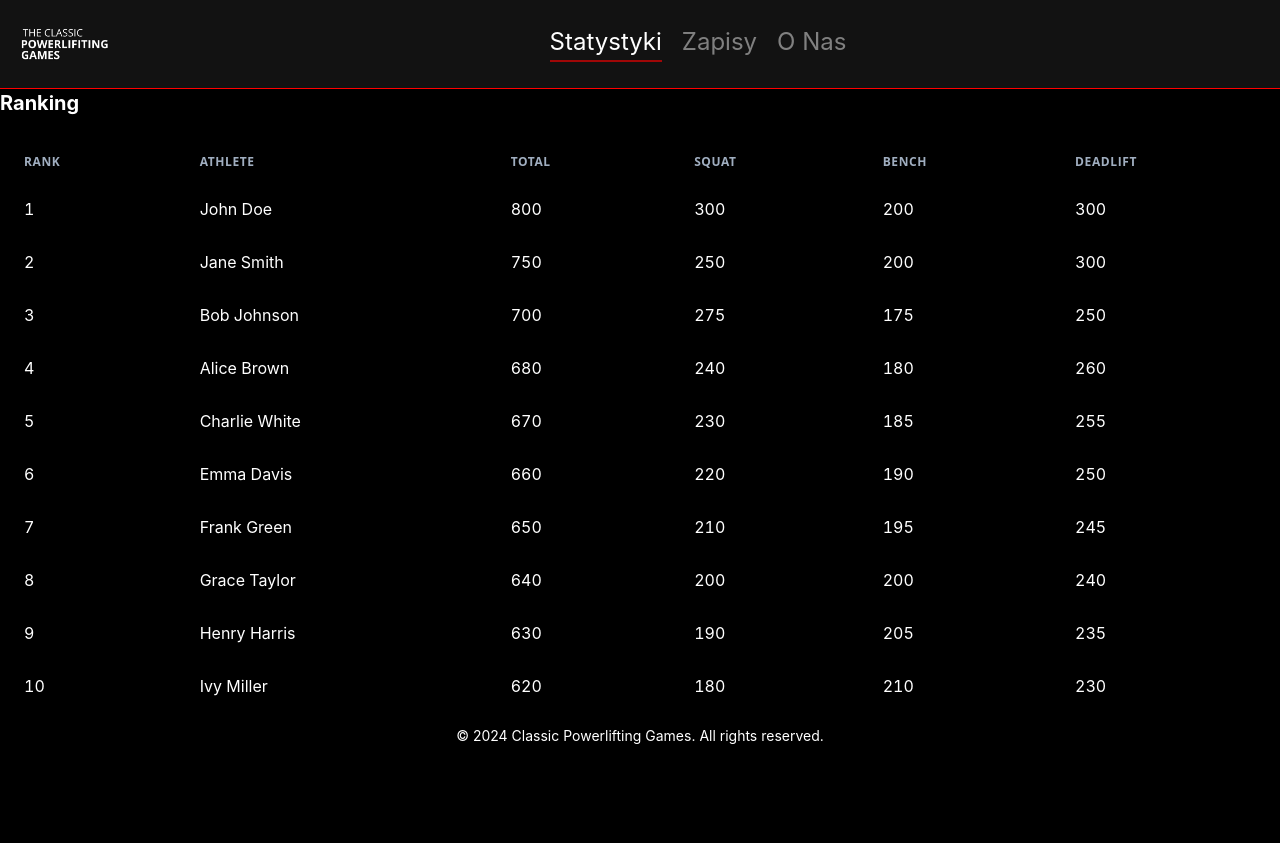
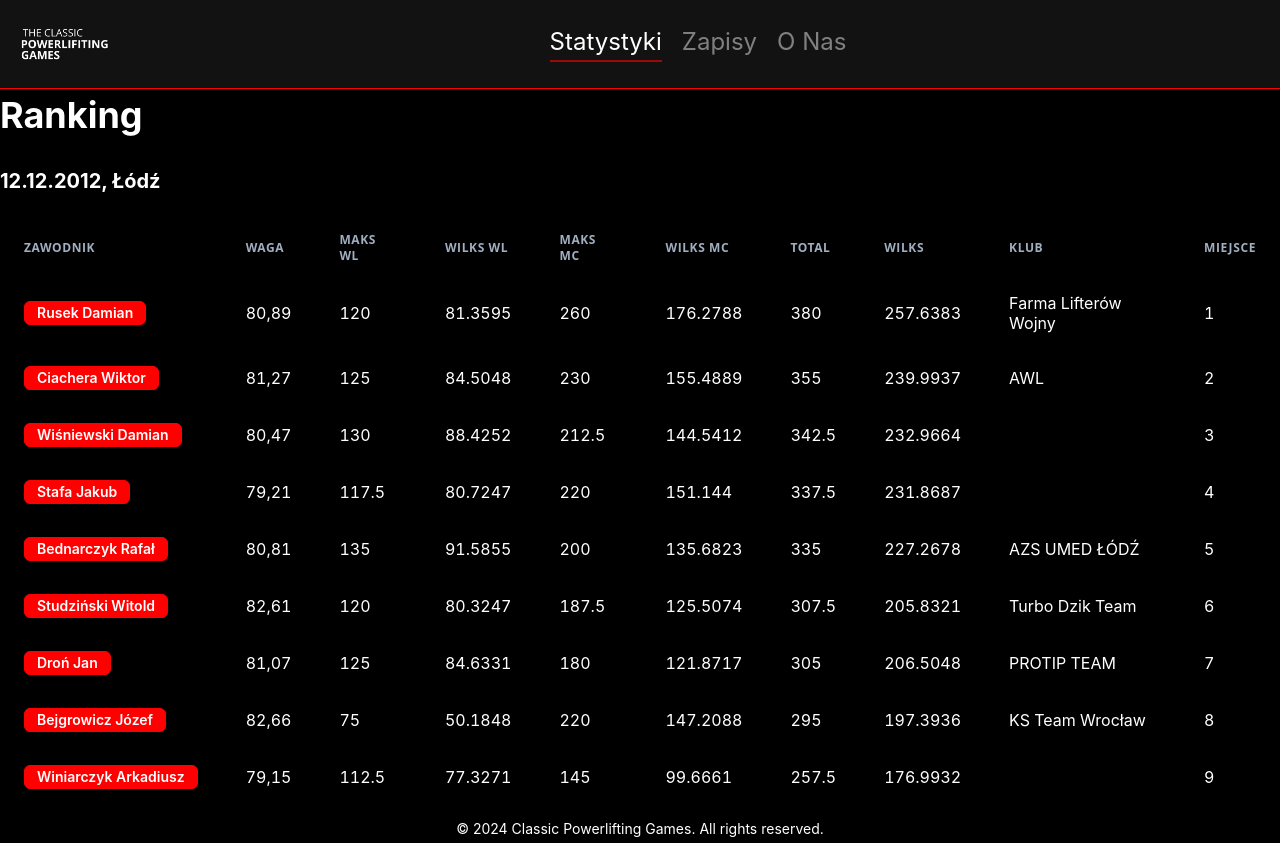
Before and after one commit to wmcqueensky/the-classic-power-lifting-games, a React (Vite) app in the folder web/: page /statystyki in a window 1280 px wide. Before the commit the page ends 800 px from the top, so only its background shows below. Built offline with nearby package versions, Linux system fonts and the light colour scheme; no server answers.

Commit message:
Supabase connect

```diff
--- a/web/package.json
+++ b/web/package.json
@@ -13,6 +13,7 @@
     "@chakra-ui/react": "^2.8.2",
     "@emotion/react": "^11.11.1",
     "@emotion/styled": "^11.11.0",
+    "@supabase/supabase-js": "^2.39.6",
     "framer-motion": "^10.18.0",
     "react": "^18.2.0",
     "react-dom": "^18.2.0",
@@ -24,6 +25,7 @@
     "@types/react": "^18.2.37",
     "@types/react-dom": "^18.2.15",
     "@vitejs/plugin-react-swc": "^3.5.0",
+    "dotenv": "^16.4.4",
     "eslint": "^8.53.0",
     "eslint-config-prettier": "^9.1.0",
     "eslint-plugin-react": "^7.33.2",
--- /dev/null
+++ b/web/src/config/supabaseClient.js
@@ -0,0 +1,8 @@
+import {createClient} from '@supabase/supabase-js'
+
+const SUPABASE_URL = import.meta.env.VITE_SUPABASE_URL
+const SUPABASE_KEY = import.meta.env.VITE_SUPABASE_KEY
+
+const supabase = createClient(SUPABASE_URL, SUPABASE_KEY)
+
+export default supabase
--- a/web/src/pages/statystyki/index.jsx
+++ b/web/src/pages/statystyki/index.jsx
@@ -1,45 +1,181 @@
-import {Stack, Text, Table, Thead, Tbody, Tr, Th, Td} from '@chakra-ui/react'
+import {Stack, Text, Table, Thead, Tbody, Tr, Th, Td, Button} from '@chakra-ui/react'
+import supabase from '../../config/supabaseClient.js'
 
 const StatisticsPage = () => {
+  console.log(supabase)
+
   const championshipsData = [
-    {rank: 1, athlete: 'John Doe', total: 800, squat: 300, bench: 200, deadlift: 300},
-    {rank: 2, athlete: 'Jane Smith', total: 750, squat: 250, bench: 200, deadlift: 300},
-    {rank: 3, athlete: 'Bob Johnson', total: 700, squat: 275, bench: 175, deadlift: 250},
-    {rank: 4, athlete: 'Alice Brown', total: 680, squat: 240, bench: 180, deadlift: 260},
-    {rank: 5, athlete: 'Charlie White', total: 670, squat: 230, bench: 185, deadlift: 255},
-    {rank: 6, athlete: 'Emma Davis', total: 660, squat: 220, bench: 190, deadlift: 250},
-    {rank: 7, athlete: 'Frank Green', total: 650, squat: 210, bench: 195, deadlift: 245},
-    {rank: 8, athlete: 'Grace Taylor', total: 640, squat: 200, bench: 200, deadlift: 240},
-    {rank: 9, athlete: 'Henry Harris', total: 630, squat: 190, bench: 205, deadlift: 235},
-    {rank: 10, athlete: 'Ivy Miller', total: 620, squat: 180, bench: 210, deadlift: 230},
-    // Add more users as needed
+    {
+      zawodnik: 'Rusek Damian',
+      Waga: '80,89',
+      'Maks WL': 120,
+      'Wilks WL': 81.3595,
+      'Maks MC': 260,
+      'Wilks MC': 176.2788,
+      Total: 380,
+      Wilks: 257.6383,
+      Klub: 'Farma Lifterów Wojny',
+      Miejsce: 1,
+    },
+    {
+      zawodnik: 'Ciachera Wiktor',
+      Waga: '81,27',
+      'Maks WL': 125,
+      'Wilks WL': 84.5048,
+      'Maks MC': 230,
+      'Wilks MC': 155.4889,
+      Total: 355,
+      Wilks: 239.9937,
+      Klub: 'AWL',
+      Miejsce: 2,
+    },
+    {
+      zawodnik: 'Wiśniewski Damian',
+      Waga: '80,47',
+      'Maks WL': 130,
+      'Wilks WL': 88.4252,
+      'Maks MC': 212.5,
+      'Wilks MC': 144.5412,
+      Total: 342.5,
+      Wilks: 232.9664,
+      Klub: null,
+      Miejsce: 3,
+    },
+    {
+      zawodnik: 'Stafa Jakub',
+      Waga: '79,21',
+      'Maks WL': 117.5,
+      'Wilks WL': 80.7247,
+      'Maks MC': 220,
+      'Wilks MC': 151.144,
+      Total: 337.5,
+      Wilks: 231.8687,
+      Klub: null,
+      Miejsce: 4,
+    },
+    {
+      zawodnik: 'Bednarczyk Rafał',
+      Waga: '80,81',
+      'Maks WL': 135,
+      'Wilks WL': 91.5855,
+      'Maks MC': 200,
+      'Wilks MC': 135.6823,
+      Total: 335,
+      Wilks: 227.2678,
+      Klub: 'AZS UMED ŁÓDŹ',
+      Miejsce: 5,
+    },
+    {
+      zawodnik: 'Studziński Witold',
+      Waga: '82,61',
+      'Maks WL': 120,
+      'Wilks WL': 80.3247,
+      'Maks MC': 187.5,
+      'Wilks MC': 125.5074,
+      Total: 307.5,
+      Wilks: 205.8321,
+      Klub: 'Turbo Dzik Team',
+      Miejsce: 6,
+    },
+    {
+      zawodnik: 'Droń Jan',
+      Waga: '81,07',
+      'Maks WL': 125,
+      'Wilks WL': 84.6331,
+      'Maks MC': 180,
+      'Wilks MC': 121.8717,
+      Total: 305,
+      Wilks: 206.5048,
+      Klub: 'PROTIP TEAM',
+      Miejsce: 7,
+    },
+    {
+      zawodnik: 'Bejgrowicz Józef',
+      Waga: '82,66',
+      'Maks WL': 75,
+      'Wilks WL': 50.1848,
+      'Maks MC': 220,
+      'Wilks MC': 147.2088,
+      Total: 295,
+      Wilks: 197.3936,
+      Klub: 'KS Team Wrocław',
+      Miejsce: 8,
+    },
+    {
+      zawodnik: 'Winiarczyk Arkadiusz',
+      Waga: '79,15',
+      'Maks WL': 112.5,
+      'Wilks WL': 77.3271,
+      'Maks MC': 145,
+      'Wilks MC': 99.6661,
+      Total: 257.5,
+      Wilks: 176.9932,
+      Klub: null,
+      Miejsce: 9,
+    },
   ]
 
   return (
     <Stack h="100%">
+      <Text fontSize="4xl" fontWeight="bold" mb="4">
+        Ranking
+      </Text>
       <Text fontSize="xl" fontWeight="bold" mb="4">
-        Ranking
+        12.12.2012, Łódź
       </Text>
       <Table variant="striped" colorScheme="blackAlpha">
         <Thead>
           <Tr>
-            <Th>Rank</Th>
-            <Th>Athlete</Th>
+            <Th>Zawodnik</Th>
+            <Th>Waga</Th>
+            <Th>Maks WL</Th>
+            <Th>Wilks WL</Th>
+            <Th>Maks MC</Th>
+            <Th>Wilks MC</Th>
             <Th>Total</Th>
-            <Th>Squat</Th>
-            <Th>Bench</Th>
-            <Th>Deadlift</Th>
+            <Th>Wilks</Th>
+            <Th>Klub</Th>
+            <Th>Miejsce</Th>
           </Tr>
         </Thead>
         <Tbody>
-          {championshipsData.map((data) => (
-            <Tr key={data.rank}>
-              <Td>{data.rank}</Td>
-              <Td>{data.athlete}</Td>
-              <Td>{data.total}</Td>
-              <Td>{data.squat}</Td>
-              <Td>{data.bench}</Td>
-              <Td>{data.deadlift}</Td>
+          {championshipsData.map((data, index) => (
+            <Tr key={index}>
+              <Td>
+                <Button
+                  as="button"
+                  height="24px"
+                  lineHeight="1.2"
+                  transition="all 0.2s cubic-bezier(.08,.52,.52,1)"
+                  border="1px"
+                  px="12px" // Increased padding
+                  py="8px" // Added vertical padding
+                  borderRadius="6px" // Rounded corners
+                  fontSize="14px"
+                  fontWeight="semibold"
+                  bg="red" // Set background color to red
+                  borderColor="red" // Set border color to red
+                  color="white" // Set text color to white
+                  boxShadow="0px 3px 6px rgba(0, 0, 0, 0.1)" // Added box-shadow
+                  _hover={{bg: '#ff1a1a'}} // Hover background color
+                  _active={{
+                    bg: '#cc0000', // Active background color
+                    transform: 'scale(0.98)',
+                    borderColor: '#cc0000', // Active border color
+                  }}
+                >
+                  {data.zawodnik}
+                </Button>
+              </Td>
+              <Td>{data.Waga}</Td>
+              <Td>{data['Maks WL']}</Td>
+              <Td>{data['Wilks WL']}</Td>
+              <Td>{data['Maks MC']}</Td>
+              <Td>{data['Wilks MC']}</Td>
+              <Td>{data.Total}</Td>
+              <Td>{data.Wilks}</Td>
+              <Td>{data.Klub}</Td>
+              <Td>{data.Miejsce}</Td>
             </Tr>
           ))}
         </Tbody>
```
Also changed, not shown: web/src/constants.js (+0 -8 lines), 2 other files (tests, documents, lock files or other folders).
